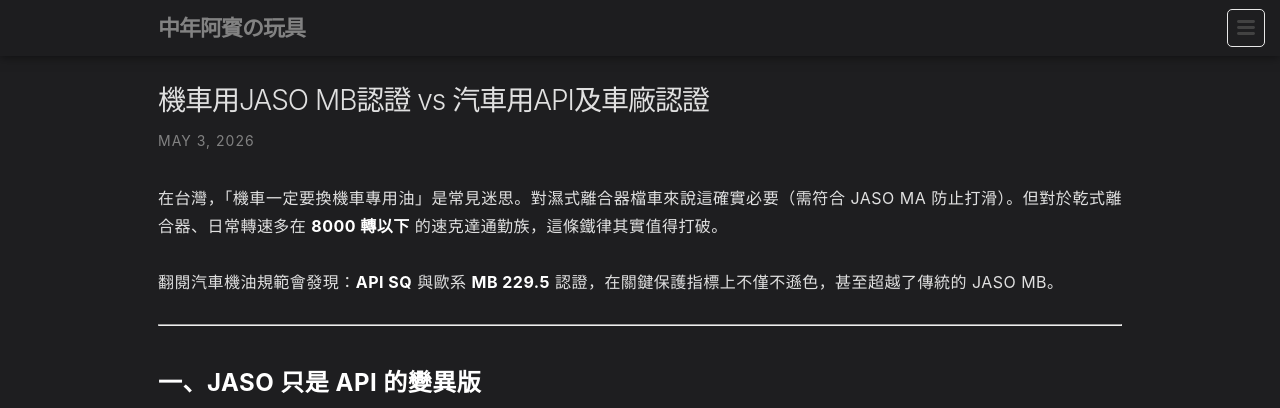
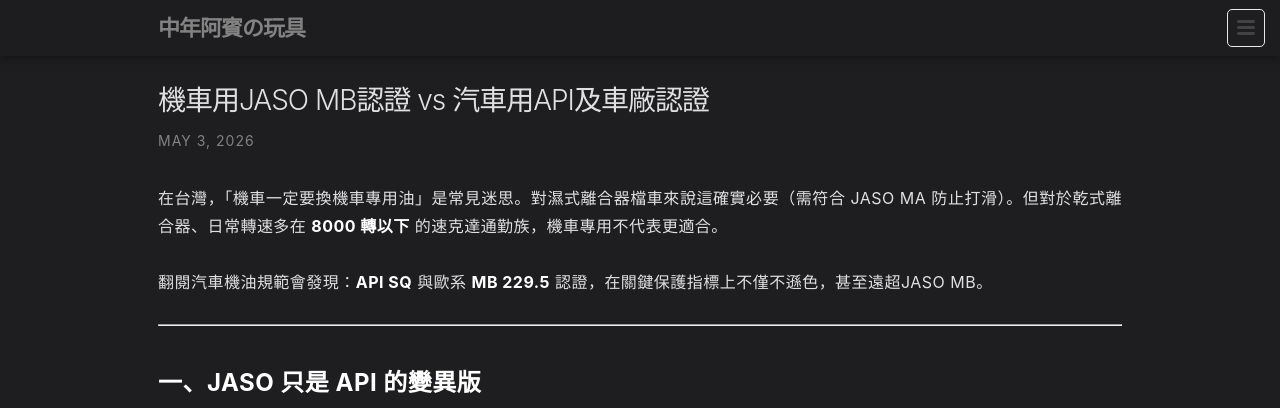
Before and after one commit to 1stbenz/1stbenz.github.io, a Jekyll site: the page built from _posts/zh/2026-05-03-api-vs-jaso-mb-comparison.md, in a window 1280 px wide and 1400 px high. Shown: the top 408 px of the window. Built offline with Jekyll 4.4.1, drawn with Linux system fonts in a browser that asks for light colours; some of the changed text lies outside the part shown.

Commit message:
Update 2026-05-03-api-vs-jaso-mb-comparison.md

```diff
--- a/_posts/zh/2026-05-03-api-vs-jaso-mb-comparison.md
+++ b/_posts/zh/2026-05-03-api-vs-jaso-mb-comparison.md
@@ -27,9 +27,9 @@ faq:
     answer: "這是一個常見的誤解。W 前面的數字代表低溫流動性，5W 在冷車啟動時能更快打上缸頭提供潤滑；而後面的 40 代表高溫黏度，兩者在高溫下的保護力是同等級的。更重要的是，為了通過如 Porsche A40 或 MB 229.5 這種嚴苛的歐系認證，5W-40 必須採用更高等級的『全合成基礎油』，在抗熱衰與耐用度上，完全輾壓市面上常見的平價 10W-40 機油。"
 ---
 
-在台灣，「機車一定要換機車專用油」是常見迷思。對濕式離合器檔車來說這確實必要（需符合 JASO MA 防止打滑）。但對於乾式離合器、日常轉速多在 **8000 轉以下** 的速克達通勤族，這條鐵律其實值得打破。
+在台灣，「機車一定要換機車專用油」是常見迷思。對濕式離合器檔車來說這確實必要（需符合 JASO MA 防止打滑）。但對於乾式離合器、日常轉速多在 **8000 轉以下** 的速克達通勤族，機車專用不代表更適合。
 
-翻閱汽車機油規範會發現：**API SQ** 與歐系 **MB 229.5** 認證，在關鍵保護指標上不僅不遜色，甚至超越了傳統的 JASO MB。
+翻閱汽車機油規範會發現：**API SQ** 與歐系 **MB 229.5** 認證，在關鍵保護指標上不僅不遜色，甚至遠超JASO MB。
 
 ---
 
```
Also changed, not shown: other parts of _posts/zh/2026-05-03-api-vs-jaso-mb-comparison.md (+1 -1 lines).
